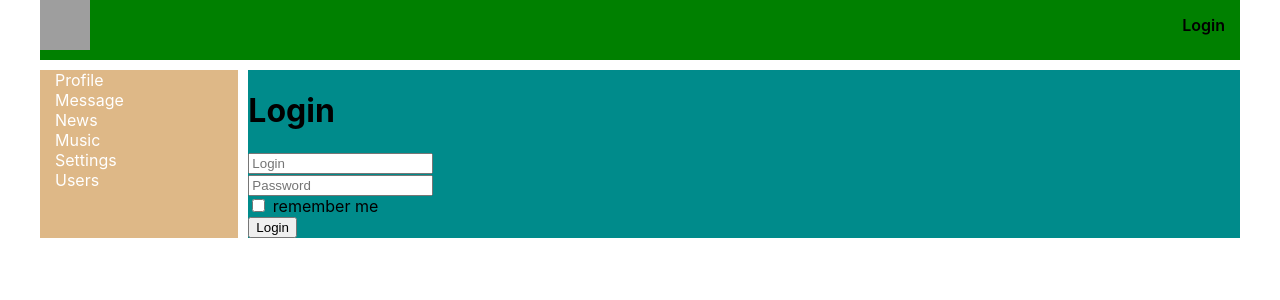
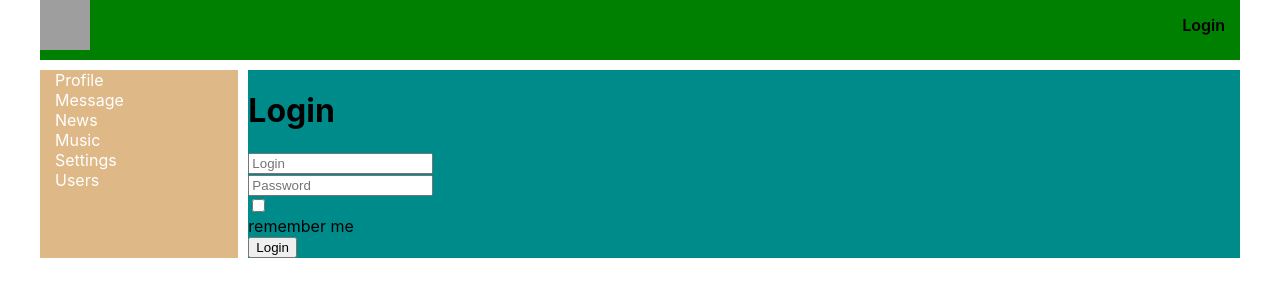
Before and after one commit to shastinmax/Social-Network-TypeScript, a React (Create React App) app: page /login in a window 1280 px wide. Shown: the top 300 px of the page. Built offline with nearby package versions, Linux system fonts and the light colour scheme; no server answers; grey boxes are pictures that could not be loaded.

Commit message:
lesson_77_add Input for Login.tsx

```diff
--- a/src/components/Login/Login.tsx
+++ b/src/components/Login/Login.tsx
@@ -1,5 +1,7 @@
 import React from 'react';
 import {Field, InjectedFormProps, reduxForm} from "redux-form";
+import {Input} from "../common/FormsControl/FormsControl";
+import {required} from "../../utils/validators/validators";
 
 type FormDataType = {
     login: string,
@@ -11,13 +13,13 @@ export const LoginForm: React.FC<InjectedFormProps<FormDataType>> = (props) => {
     return (
         <form onSubmit={props.handleSubmit}>
             <div>
-                <Field placeholder={'Login'} name={'login'} component={'input'}/>
+                <Field placeholder={'Login'} name={'login'} component={Input} validate = {[required]}/>
             </div>
             <div>
-                <Field placeholder={'Password'} name={'password'} component={'input'}/>
+                <Field placeholder={'Password'} name={'password'} component={Input} validate = {[required]}/>
             </div>
             <div>
-                <Field type={'checkbox'} name={'rememberMe'} component={'input'}/> remember me
+                <Field type={'checkbox'} name={'rememberMe'} component={Input}/> remember me
             </div>
             <div>
                 <button>Login</button>
--- a/src/components/common/FormsControl/FormsControl.tsx
+++ b/src/components/common/FormsControl/FormsControl.tsx
@@ -1,14 +1,22 @@
 import styles from './FormsControls.module.css'
 
-export const Textarea = ({input,meta,...props}:any) => {
-
+const FormControl = ({input,meta,child,element,...props}:any) => {
     const hasError = meta.touched && meta.error
     return (
         <div className={styles.formControl + ' ' + (hasError ? styles.error : '')}>
             <div>
-                <textarea {...input} {...props}/>
+                {props.children}
             </div>
             {hasError && <span>{meta.error}</span>}
         </div>
     )
 }
+
+export const Textarea = (props:any) => {
+    const {input,meta,child,element,...restProps} = props
+    return <FormControl {...props}> <textarea {...input} {...restProps}/> </FormControl>
+}
+export const Input = (props:any) => {
+    const {input,meta,child,element,...restProps} = props
+    return <FormControl {...props}> <input {...input} {...restProps}/> </FormControl>
+}
```
